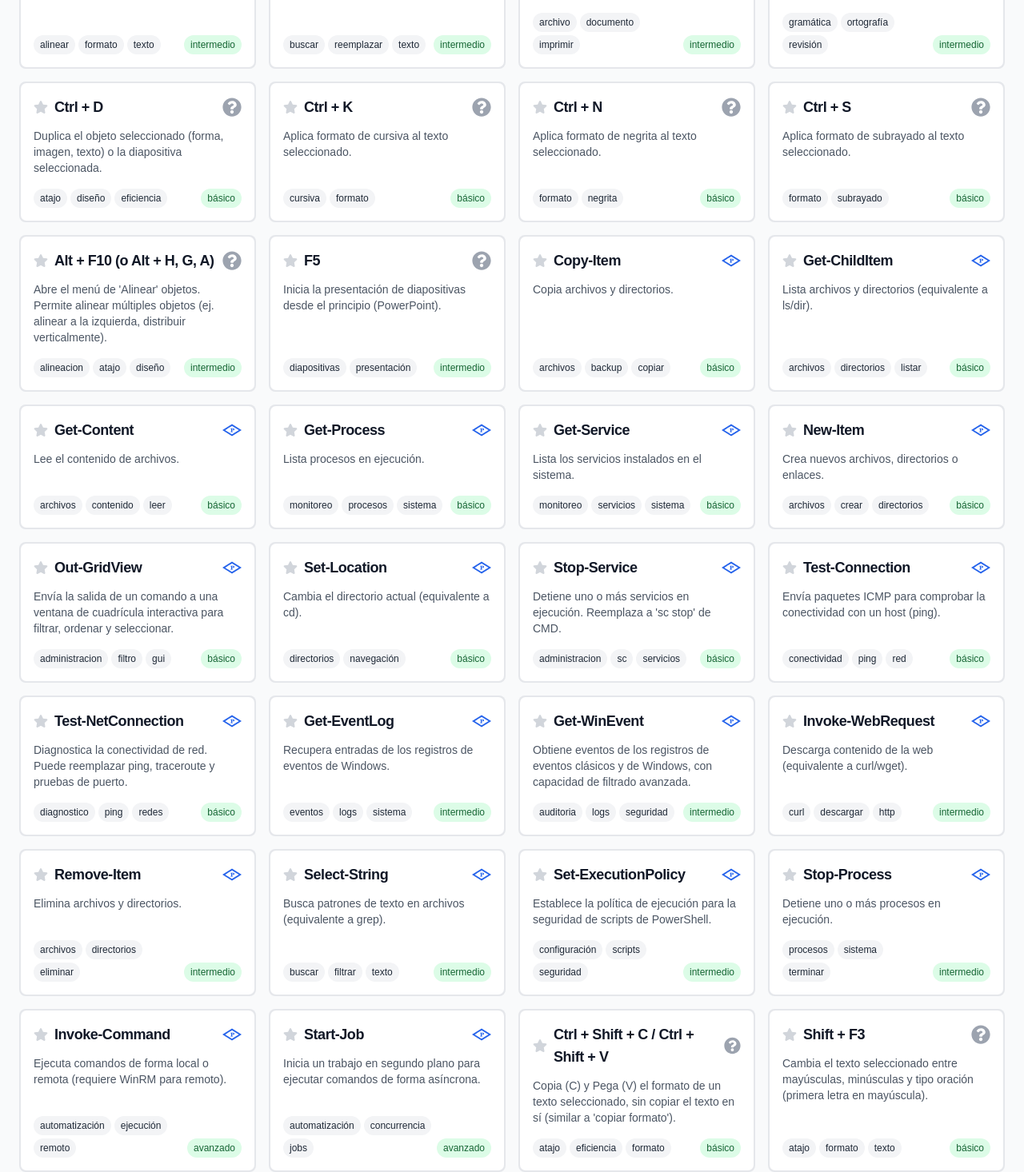
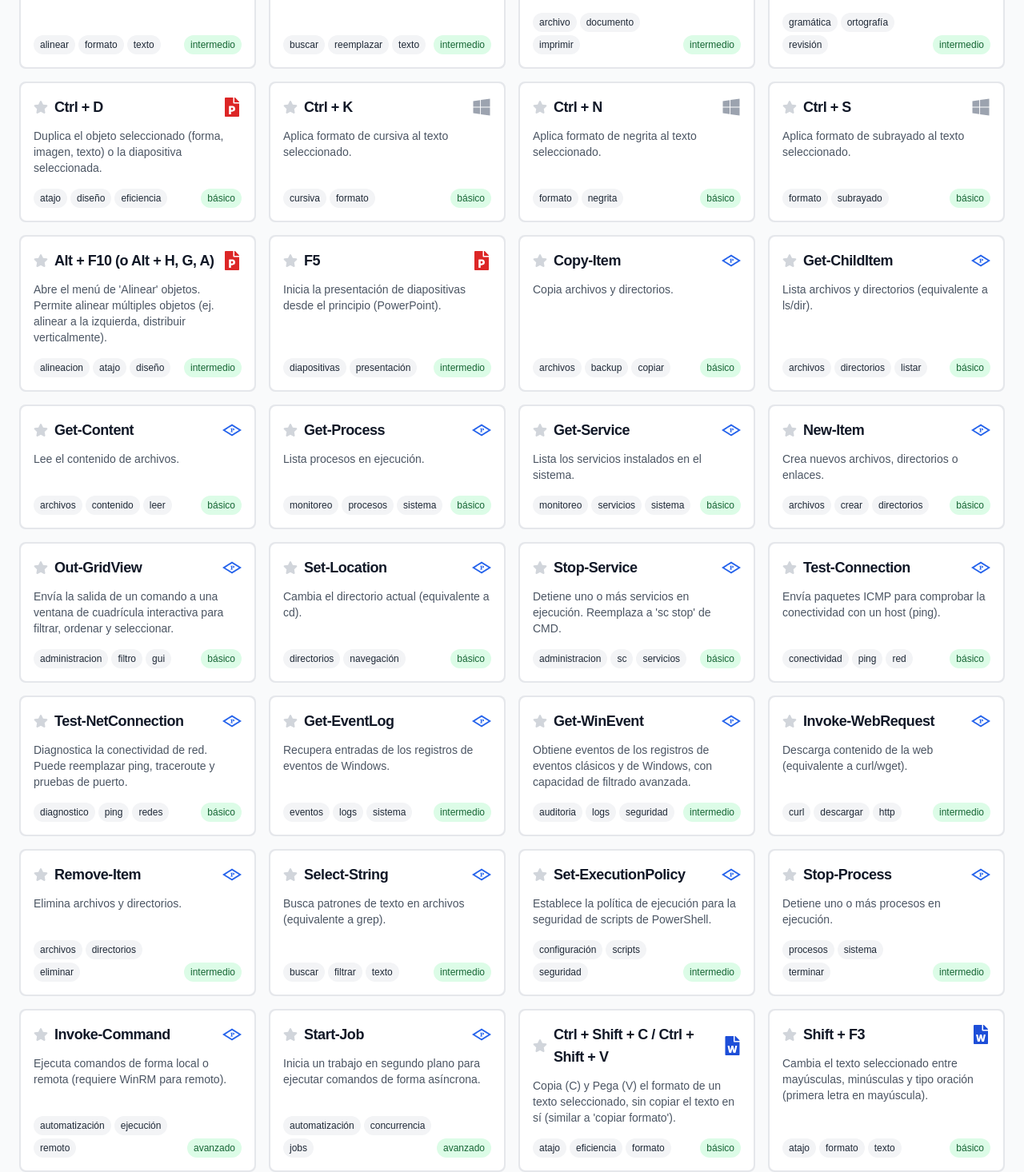
Before and after one commit to YeremyGarrido/commandlex, a Next.js app: page / in a window 1280 px wide. Shown: the part 5484-6950 px from the top of the page at 80% size. Built offline with nearby package versions, Linux system fonts and the light colour scheme.

Commit message:
Actualizar AppIcon.tsx

```diff
--- a/src/components/AppIcon.tsx
+++ b/src/components/AppIcon.tsx
@@ -5,10 +5,12 @@ import {
   FaGitAlt,
   FaWindows,
   FaFileExcel,
+  FaFileWord,          // Ícono de Word (Archivo)
+  FaFilePowerpoint,    // Ícono de PowerPoint (Archivo)
   FaQuestionCircle,
 } from "react-icons/fa";
 import { SiPowers, SiKubernetes, SiHelm } from "react-icons/si";
-// Puedes añadir más iconos aquí
+import React from "react"; // Siempre se recomienda importar React
 
 interface Props {
   appName: string;
@@ -35,11 +37,16 @@ export const AppIcon = ({ appName }: Props) => {
       return <FaWindows size={iconSize} className="text-blue-400" />;
     case "excel":
       return <FaFileExcel size={iconSize} className="text-green-600" />;
+    case "word": // Mapea a FaFileWord
+      return <FaFileWord size={iconSize} className="text-blue-700" />;
+    case "powerpoint": // Mapea a FaFilePowerpoint
+      return <FaFilePowerpoint size={iconSize} className="text-red-600" />;
+    case "office general": // Caso para Office General (se usa el ícono de Windows/Microsoft o uno genérico)
+        return <FaWindows size={iconSize} className="text-gray-400" />;
     case "kubernetes":
       return <SiKubernetes size={iconSize} className="text-blue-700" />;
     case "helm":
       return <SiHelm size={iconSize} className="text-cyan-500" />;
-    // Añade más casos para 'Office General', 'Word', etc.
 
     default:
       return <FaQuestionCircle size={iconSize} className="text-gray-400" />;
```
